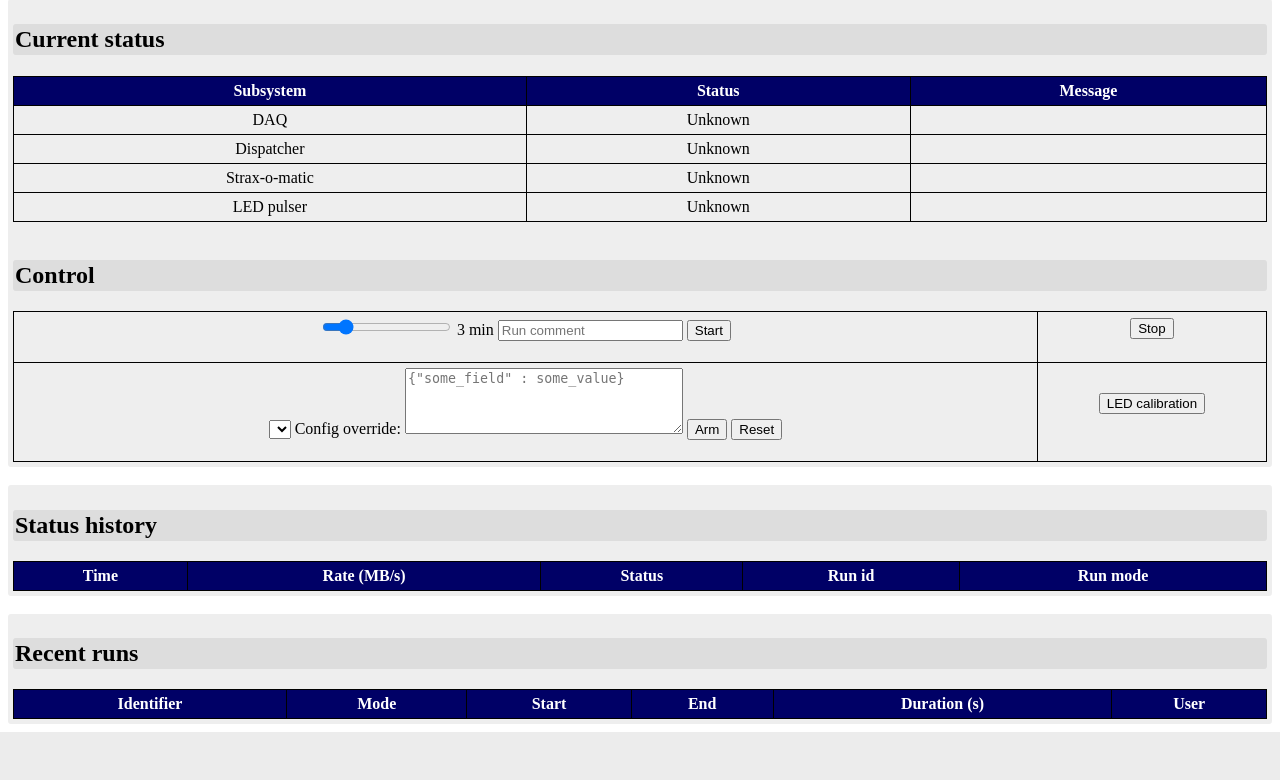
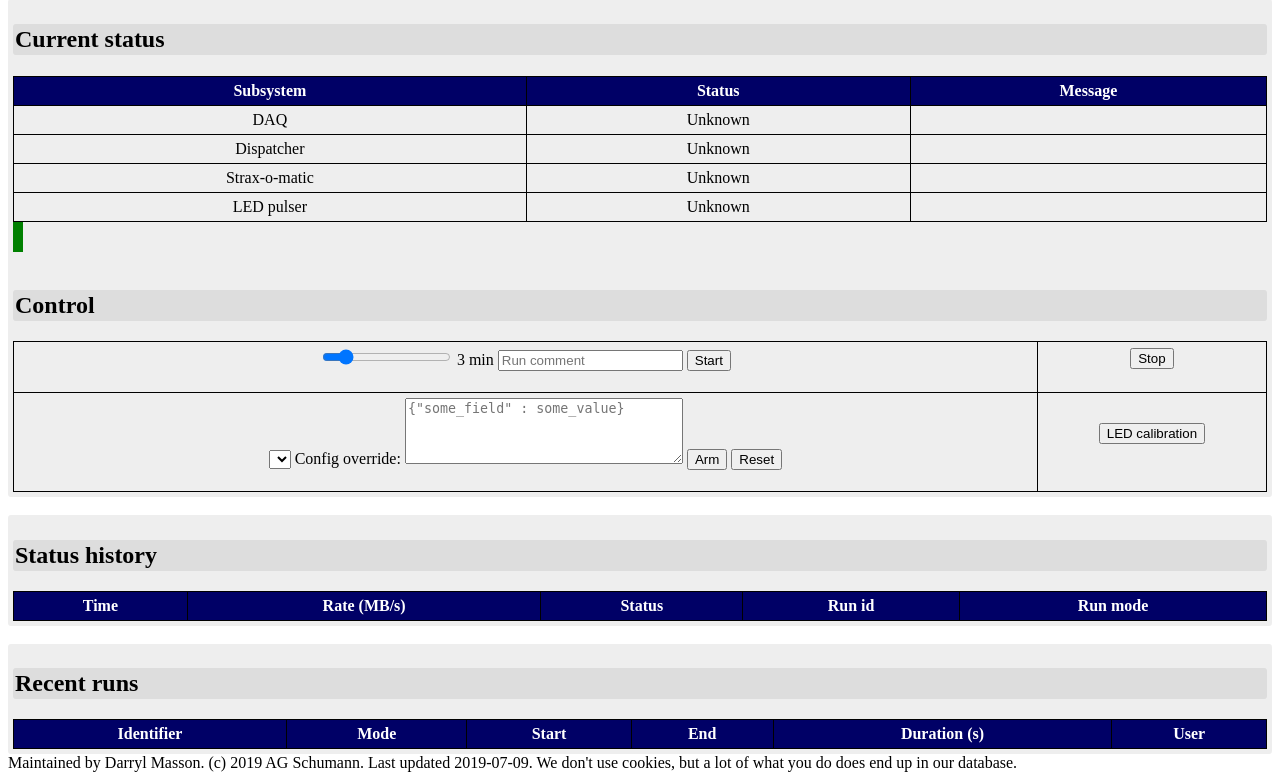
Before and after one commit to AG-Schumann/webmonitor, a Django app: page /control/ in a window 1280 px wide. Shown: the part 184-964 px from the top of the page. Before the commit the page ends 916 px from the top, so only its background shows below. Run offline with Django 3.2, Linux system fonts and the light colour scheme; data that the repository does not hold is empty; parts of the project's set-up code (start-up, migrations or seed data) failed here and were passed over; some web fonts are replaced.

Commit message:
Work on run progress bar

```diff
--- a/control/templates/control/base.html
+++ b/control/templates/control/base.html
@@ -29,6 +29,12 @@
         </section>
     </body>
 
+    <footer>
+        <div id="foot_div">
+        Maintained by Darryl Masson. (c) 2019 AG Schumann. Last updated 2019-07-09. We don't use cookies, but a lot of what you do does end up in our database.
+        </div>
+    </footer>
+
     {% block javascripts %}
     {% endblock %}
 
--- a/control/templates/control/main.html
+++ b/control/templates/control/main.html
@@ -38,6 +38,9 @@
                 </tr>
             </tbody>
         </table>
+        <div id="progress_bar_bkg">
+            <div id="progress_bar_front"></div>
+        </div>
         <br>
         <h2 class="tabhead">Control</h2>
         <table class="tablediv">
--- a/control/views_get.py
+++ b/control/views_get.py
@@ -65,6 +65,9 @@ def get_status(request):
     status_doc = base.db['system_control'].find_one({'subsystem' : 'pulser'})
     ret['ledstatus'] = status_doc['status']
     #ret['ledmsg'] = status_doc['msg'] if status_doc['msg'] else ''
+
+    if ret['daqstatus'] == 'running':  # add progress bar
+        rundoc = ''
     return JsonResponse(ret)
 
 def get_cfg_doc(request, name):
--- a/static/css/styles.css
+++ b/static/css/styles.css
@@ -262,6 +262,22 @@ th {
     color: white;
 }
 
+.td_p {
+    background-image: linear-gradient(to right, rgba(0, 150, 0, 1) 0%, rgba(0, 175, 0, 1) 17%, rgba(0, 190, 0, 1) 33%, rgba(82, 210, 81, 1) 67%, rgba(131, 230, 131, 1) 83%, rgba(180, 211, 180, 1) 100%);
+    background-repeat: no-repeat;
+}
+
+#progress_bar_bkg {
+    width: 80%;
+    background-color: inherit;
+}
+
+#progress_bar_front {
+    width: 1%;
+    height: 30px;
+    background-color: green;
+}
+
 .navbar {
     overflow: hidden;
     background-color: #000000;
--- a/static/js/scripts_daq.js
+++ b/static/js/scripts_daq.js
@@ -26,6 +26,10 @@ function UpdateStatus(){
             $("#" + key).html(data[key]);
         }
     });
+}
+
+function UpdateProgressBar(fraction) {
+    var width = 1;
 }
 
 function UpdateStatusHistory(){
```
